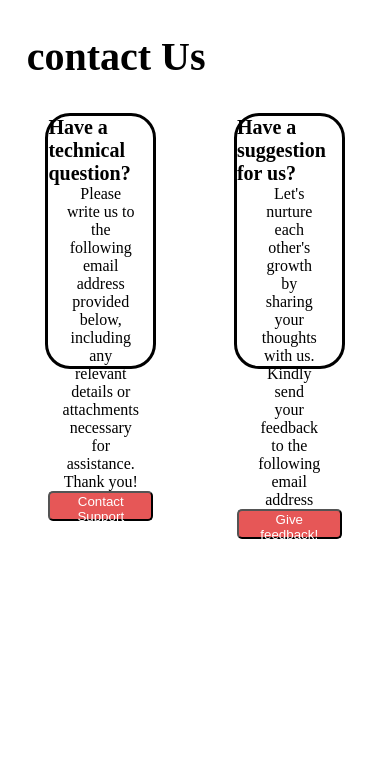
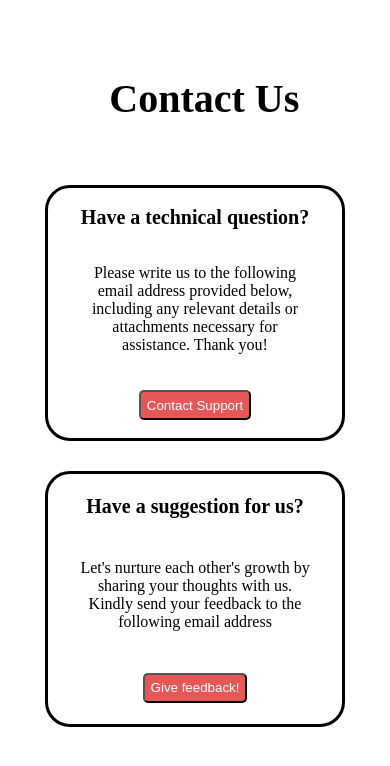
Before and after one commit to jupakulasanjay/AnemiaPrediction, a Flask app: page /contactUs in a window 390 px wide. Shown: the top 766 px of the page. Run offline with Flask 3, Linux system fonts and the light colour scheme.

Commit message:
Contact us page Responsive

```diff
--- a/templates/contactUs.html
+++ b/templates/contactUs.html
@@ -43,11 +43,28 @@
             height: 30px;
             border-radius: 5px;
         }
+
+        @media screen and (max-width: 768px) {
+            .heading-section {
+                margin-top: 20%;
+                text-align: center;
+            }
+
+            .details-conatiner {
+                flex-direction: column;
+
+            }
+
+            .details-box {
+                width: auto;
+                margin-top: 10%;
+            }
+        }
     </style>
 </head>
 
 <body>
-    <h2 class="heading-section">contact Us</h2>
+    <h2 class="heading-section">Contact Us</h2>
     <div class="details-conatiner">
         <div class="details-box">
             <div><strong style="font-size: 20px;">Have a technical question?</strong></div>
@@ -63,6 +80,8 @@
             <button class="email-button" onclick="openEmailComposerFeedback()">Give feedback!</button>
         </div>
     </div>
+
+    <div class="home-footer"></div>
 </body>
 
 </html>
```
